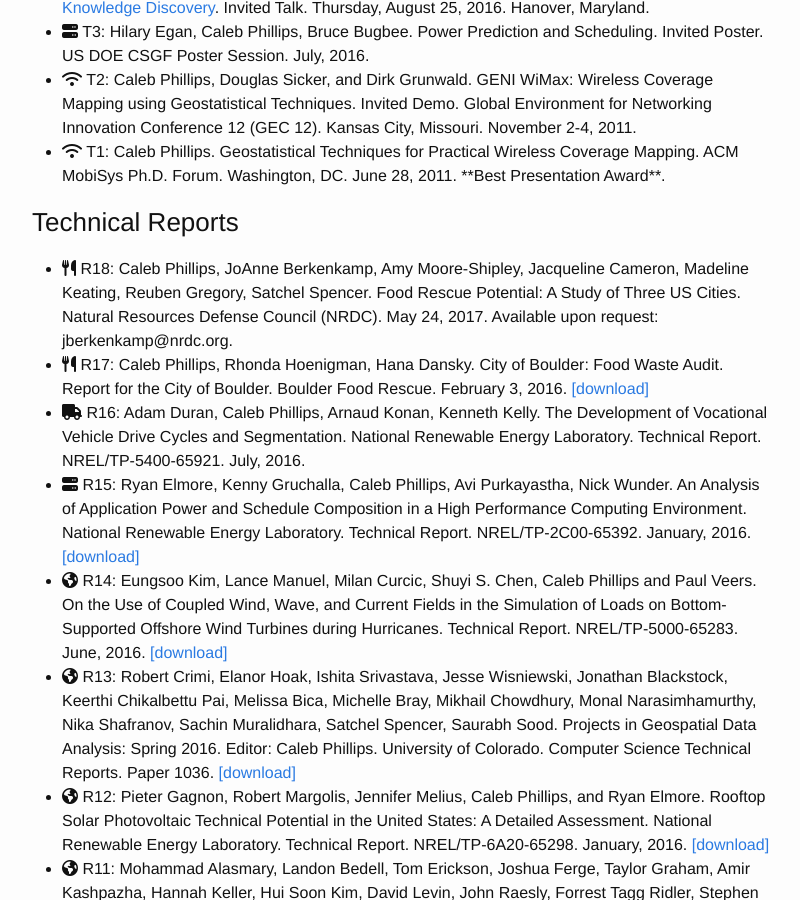
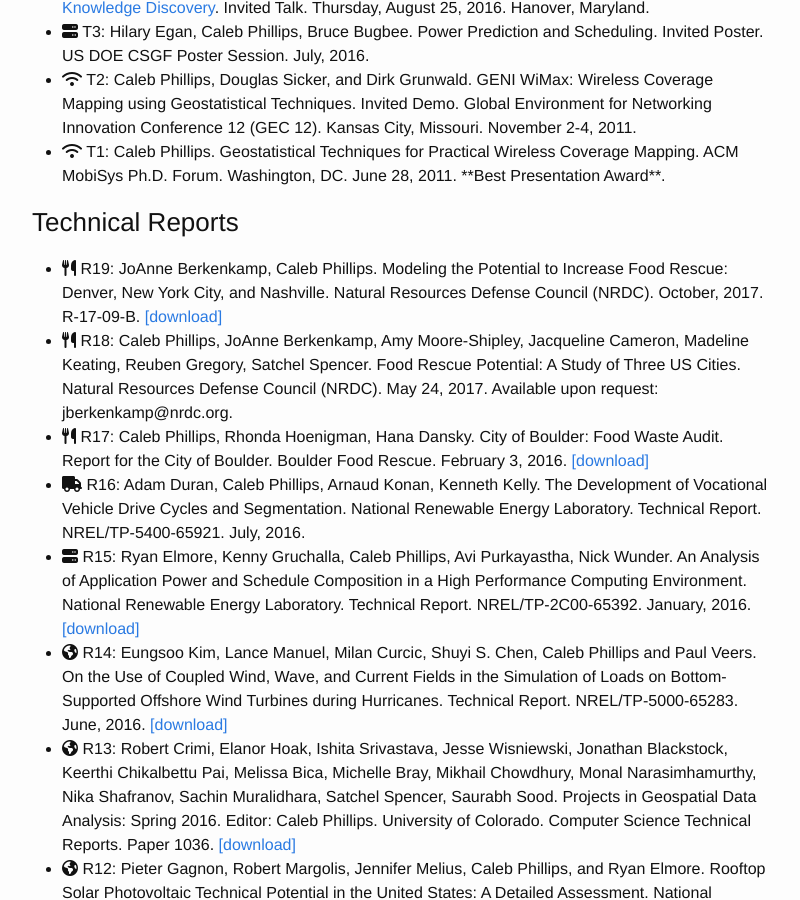
Before and after one commit to somerandomsequence/smallwhitecube, a Jekyll site: the page built from research.md, in a window 1280 px wide and 900 px high, scrolled down 4734 px. Shown: the whole window, without its empty margins (238-1038 px from the left). Built offline with Jekyll 4.4.1, drawn with Linux system fonts in a browser that asks for light colours; nearby versions of some CDN libraries.

Commit message:
NRDC paper

```diff
--- a/_includes/papers.html
+++ b/_includes/papers.html
@@ -114,6 +114,7 @@
 <h3>Technical Reports</h3>
 
 <ul>
+ <li><i class="fa fa-cutlery" aria-hidden="true"></i> R19: JoAnne Berkenkamp, Caleb Phillips. Modeling the Potential to Increase Food Rescue: Denver, New York City, and Nashville. Natural Resources Defense Council (NRDC). October, 2017. R-17-09-B. <a href="https://www.nrdc.org/sites/default/files/modeling-potential-increase-food-rescue-report.pdf">[download]</a></li>
  <li><i class="fa fa-cutlery" aria-hidden="true"></i> R18: Caleb Phillips, JoAnne Berkenkamp, Amy Moore-Shipley, Jacqueline Cameron, Madeline Keating, Reuben Gregory, Satchel Spencer. Food Rescue Potential: A Study of Three US Cities. Natural Resources Defense Council (NRDC). May 24, 2017. Available upon request: jberkenkamp@nrdc.org.</li>
  <li><i class="fa fa-cutlery" aria-hidden="true"></i> R17:  Caleb Phillips, Rhonda Hoenigman, Hana Dansky. City of Boulder: Food Waste Audit. Report for the City of Boulder. Boulder Food Rescue. February 3, 2016. <a href="https://indd.adobe.com/view/e29e94dc-8676-4bf5-a282-ca0495157 3c4">[download]</a> </li>
  <li><i class="fa fa-truck" aria-hidden="true"></i> R16: Adam Duran, Caleb Phillips, Arnaud Konan, Kenneth Kelly. The Development of Vocational Vehicle Drive Cycles and Segmentation. National Renewable Energy Laboratory. Technical Report. NREL/TP-5400-65921. July, 2016.</li>
```
